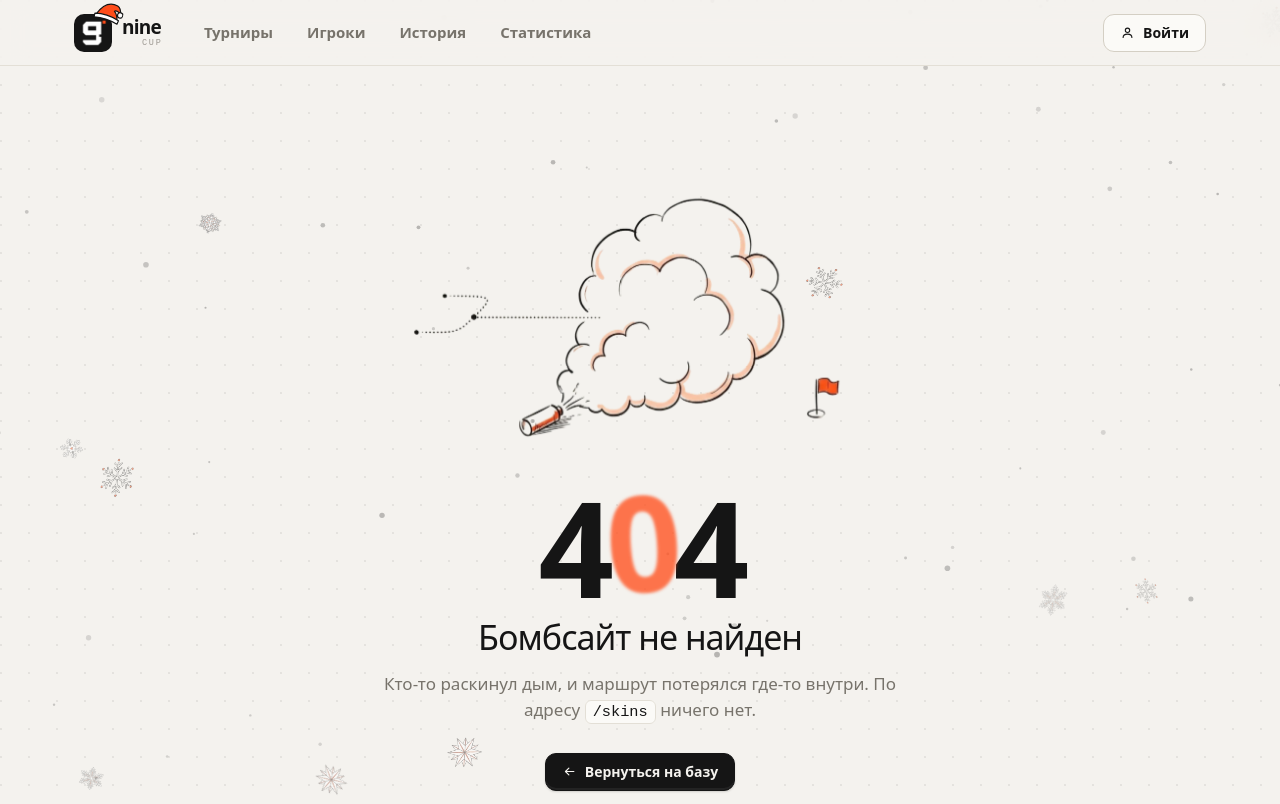
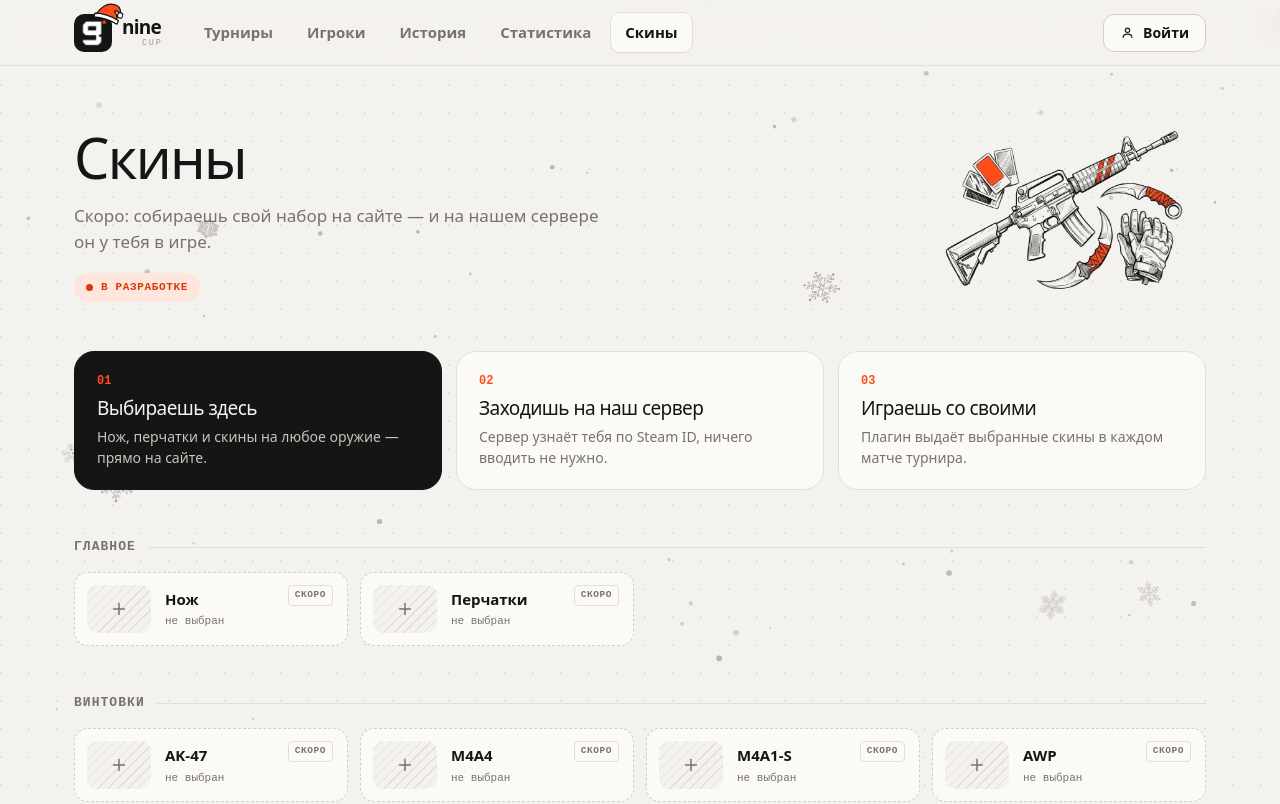
Before and after one commit to vertigoDK/cs2-tournament, a React (Vite) app in the folder frontend/: page /skins in a window 1280 px wide. Shown: the top 804 px of the page. Built offline with nearby package versions, Linux system fonts and the light colour scheme; a web font is replaced by a local one.

Commit message:
Add a Skins placeholder page
Steps of the planned flow (pick on the site, the server plugin applies them by
Steam ID) and empty slots for knife, gloves, rifles and pistols.

Co-Authored-By: Claude Opus 5.5 <noreply@anthropic.com>

```diff
--- a/frontend/src/App.jsx
+++ b/frontend/src/App.jsx
@@ -14,6 +14,7 @@ import Cabinet from "./pages/Cabinet.jsx";
 import Stats from "./pages/Stats.jsx";
 import Players from "./pages/Players.jsx";
 import History from "./pages/History.jsx";
+import Skins from "./pages/Skins.jsx";
 import PlayerProfile from "./pages/PlayerProfile.jsx";
 import NotFound from "./pages/NotFound.jsx";
 
@@ -32,6 +33,7 @@ export default function App() {
           <Route path="/players" element={<Players />} />
           <Route path="/players/:id" element={<PlayerProfile />} />
           <Route path="/history" element={<History />} />
+          <Route path="/skins" element={<Skins />} />
           <Route path="/tournaments/:id" element={<TournamentView />} />
           <Route path="/tournaments/:id/media" element={<TournamentMedia />} />
 
--- a/frontend/src/components/Layout.jsx
+++ b/frontend/src/components/Layout.jsx
@@ -61,6 +61,9 @@ export default function Layout() {
             <NavLink to="/stats" className={navClass}>
               Статистика
             </NavLink>
+            <NavLink to="/skins" className={navClass}>
+              Скины
+            </NavLink>
             {isAdmin ? (
               <NavLink to="/users" className={navClass}>
                 Участники
--- /dev/null
+++ b/frontend/src/pages/Skins.jsx
@@ -0,0 +1,73 @@
+import { Link } from "react-router-dom";
+import { useAuth } from "../auth/AuthContext.jsx";
+import Icon from "../components/Icon.jsx";
+import PageHead from "../components/PageHead.jsx";
+
+// Заглушка «Скины». Идея: игрок выбирает скины на сайте, а плагин на нашем
+// CS2-сервере выдаёт их ему в игре. Пока только раскладка, без данных.
+
+const SLOTS = [
+  { group: "Главное", items: ["Нож", "Перчатки"] },
+  { group: "Винтовки", items: ["AK-47", "M4A4", "M4A1-S", "AWP"] },
+  { group: "Пистолеты", items: ["Desert Eagle", "USP-S", "Glock-18"] },
+];
+
+const STEPS = [
+  { title: "Выбираешь здесь", text: "Нож, перчатки и скины на любое оружие — прямо на сайте." },
+  { title: "Заходишь на наш сервер", text: "Сервер узнаёт тебя по Steam ID, ничего вводить не нужно." },
+  { title: "Играешь со своими", text: "Плагин выдаёт выбранные скины в каждом матче турнира." },
+];
+
+export default function Skins() {
+  const { auth } = useAuth();
+
+  return (
+    <main className="page">
+      <PageHead
+        title={auth ? "Мои скины" : "Скины"}
+        sub="Скоро: собираешь свой набор на сайте — и на нашем сервере он у тебя в игре."
+        art="/img/skins.webp"
+      >
+        <span className="soon-badge mono">
+          <i className="live-dot" /> в разработке
+        </span>
+      </PageHead>
+
+      <ol className="skin-steps">
+        {STEPS.map((s, i) => (
+          <li key={s.title} style={{ animationDelay: `${i * 70}ms` }}>
+            <span className="mono">0{i + 1}</span>
+            <b>{s.title}</b>
+            <p>{s.text}</p>
+          </li>
+        ))}
+      </ol>
+
+      {SLOTS.map((g) => (
+        <section key={g.group} className="section">
+          <h2 className="section-title">{g.group}</h2>
+          <div className="skin-grid">
+            {g.items.map((name, i) => (
+              <div key={name} className="skin-slot" style={{ animationDelay: `${i * 50}ms` }}>
+                <div className="ss-art">
+                  <Icon name="plus" size={20} />
+                </div>
+                <div className="ss-body">
+                  <b>{name}</b>
+                  <span className="mono">не выбран</span>
+                </div>
+                <span className="ss-tag mono">скоро</span>
+              </div>
+            ))}
+          </div>
+        </section>
+      ))}
+
+      {!auth ? (
+        <p className="hint skin-hint">
+          Выбирать скины можно будет после <Link to="/login">входа</Link> — набор привяжется к твоему аккаунту.
+        </p>
+      ) : null}
+    </main>
+  );
+}
--- a/frontend/src/styles.css
+++ b/frontend/src/styles.css
@@ -2474,6 +2474,80 @@ button.ds-toggle:hover { background: var(--paper); }
   .tl-upcoming { grid-template-columns: 1fr; }
   .tl-facts span + span::before { content: none; }
   .tl-facts { gap: 4px 12px; }
+}
+
+/* ───────── скины (заглушка) ───────── */
+.soon-badge {
+  display: inline-flex;
+  align-items: center;
+  gap: 8px;
+  margin-top: 18px;
+  padding: 6px 12px;
+  border-radius: 999px;
+  background: var(--accent-soft);
+  color: var(--accent-ink);
+  font-size: 11px;
+  font-weight: 700;
+  letter-spacing: 0.06em;
+  text-transform: uppercase;
+}
+.skin-steps { list-style: none; margin: 0; padding: 0; display: grid; grid-template-columns: repeat(3, 1fr); gap: 14px; }
+.skin-steps li {
+  display: grid;
+  gap: 6px;
+  padding: 20px 22px;
+  border-radius: var(--r-lg);
+  border: 1px solid var(--line);
+  background: var(--card);
+  animation: enter 0.55s var(--ease) backwards;
+}
+.skin-steps li:first-child { background: var(--ink); border-color: var(--ink); color: var(--paper); }
+.skin-steps span { font-size: 12px; font-weight: 700; color: var(--accent); }
+.skin-steps b { font: 500 19px/1.2 var(--display); letter-spacing: -0.03em; }
+.skin-steps p { margin: 0; font-size: 14px; color: var(--muted); }
+.skin-steps li:first-child p { color: #c9c4b9; }
+
+.skin-grid { display: grid; grid-template-columns: repeat(auto-fill, minmax(230px, 1fr)); gap: 12px; }
+.skin-slot {
+  position: relative;
+  display: flex;
+  align-items: center;
+  gap: 14px;
+  padding: 12px 14px 12px 12px;
+  border-radius: var(--r);
+  border: 1.5px dashed var(--line-2);
+  background: var(--card);
+  animation: enter 0.5s var(--ease) backwards;
+}
+.ss-art {
+  display: grid;
+  place-items: center;
+  width: 64px;
+  height: 48px;
+  flex: none;
+  border-radius: 10px;
+  background: repeating-linear-gradient(135deg, var(--paper) 0 6px, var(--line) 6px 7px);
+  color: var(--muted);
+}
+.ss-body { display: grid; min-width: 0; }
+.ss-body b { font-weight: 700; font-size: 15px; }
+.ss-body span { font-size: 11px; color: var(--muted); margin-top: 2px; }
+.ss-tag {
+  margin-left: auto;
+  align-self: start;
+  font-size: 9.5px;
+  font-weight: 700;
+  letter-spacing: 0.06em;
+  text-transform: uppercase;
+  color: var(--muted);
+  padding: 2px 6px;
+  border-radius: 4px;
+  border: 1px solid var(--line);
+}
+.skin-hint { margin-top: 26px; }
+.skin-hint a { color: var(--accent-ink); font-weight: 700; border-bottom: 1px solid currentColor; }
+@media (max-width: 760px) {
+  .skin-steps { grid-template-columns: 1fr; }
 }
 
 /* ───────── игроки ───────── */
```
Also changed, not shown: frontend/public/img/skins.webp (added).
